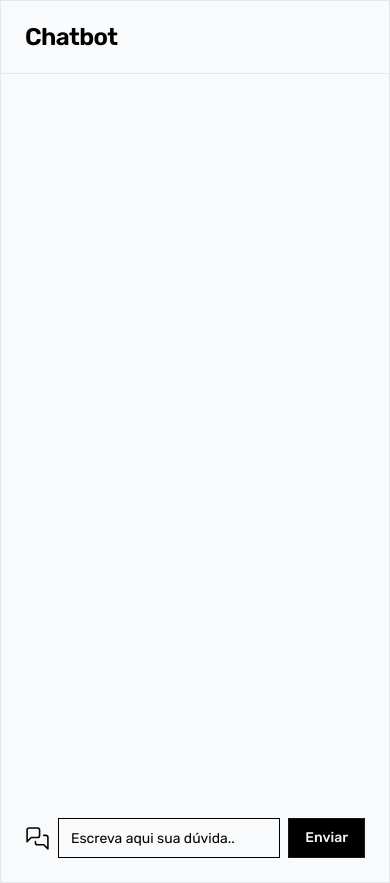
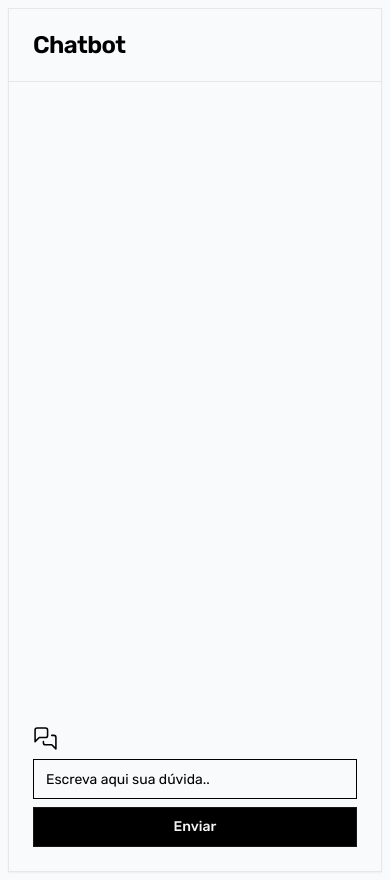
Before and after one commit to jaogui/chatbot-ia, a Next.js app: page / in a window 390 px wide. Built offline with nearby package versions, Linux system fonts and the light colour scheme.

Commit message:
add um pouco de responsividade

```diff
--- a/src/app/page.tsx
+++ b/src/app/page.tsx
@@ -3,7 +3,7 @@ import React from "react";
 
 export default function Home() {
   return (
-    <div className="flex min-h-screen bg-slate-50 items-center justify-center">
+    <div className="flex min-h-screen bg-slate-50 items-center justify-center p-2">
       <Chat />
     </div>
   );
--- a/src/components/Chat.tsx
+++ b/src/components/Chat.tsx
@@ -21,13 +21,13 @@ export function Chat() {
   });
 
   return (
-      <Card className="w-[550px]">
+      <Card className="w-full max-w-[550px]">
         <CardHeader className="flex flex-row justify-between border-b">
           <CardTitle className="flex gap-2">Chatbot</CardTitle>
           <CardDescription></CardDescription>
         </CardHeader>
         <CardContent className="self-start pt-5">
-          <ScrollArea className="h-[700px] rounded-md p-2">
+          <ScrollArea className="h-[600px] rounded-md p-2">
           {messages.map(message => {
             return(
               <article key={message.id} className="flex items-center gap-5 justify-start text-sm text-zinc-600 py-2">
@@ -55,7 +55,7 @@ export function Chat() {
           </ScrollArea>
         </CardContent>
         <CardFooter className="text-sm self-end">
-          <form className="flex gap-2 w-full items-center" onSubmit={handleSubmit}>
+          <form className="flex flex-col gap-2 w-full sm:flex-row sm:items-center" onSubmit={handleSubmit}>
           <label>
             <LucideMessagesSquare size={25} color="#000000" strokeWidth={1.5} />
           </label>
```
